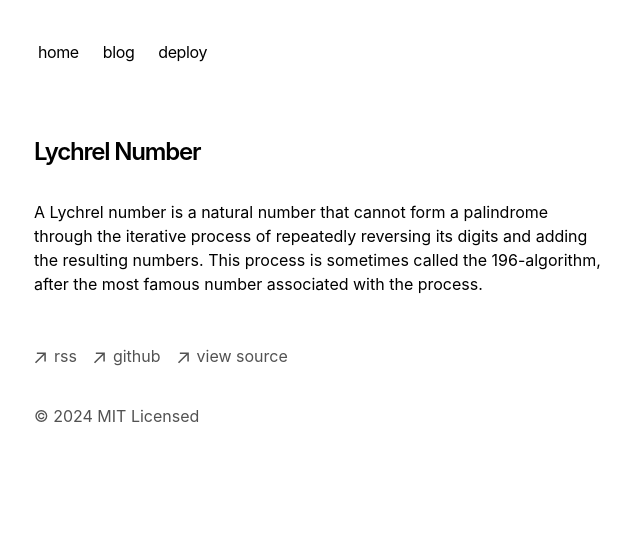
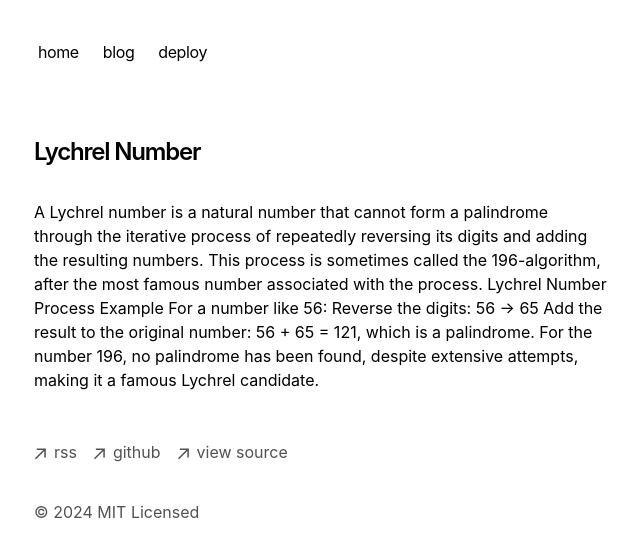
Before and after one commit to extinctsion/lyrchel_number_app, a Next.js app: page / in a window 1280 px wide. Shown: the top 556 px of the page, without its empty margins (318-958 px from the left). Built offline with nearby package versions, Linux system fonts and the light colour scheme.

Commit message:
Added example

```diff
--- a/app/page.tsx
+++ b/app/page.tsx
@@ -38,7 +38,13 @@ export default function Page() {
         {`A Lychrel number is a natural number that cannot form a palindrome through
         the iterative process of repeatedly reversing its digits and adding the resulting numbers.
         This process is sometimes called the 196-algorithm,
-        after the most famous number associated with the process.`}
+        after the most famous number associated with the process.
+        Lychrel Number Process Example
+For a number like 56:
+
+Reverse the digits: 56 → 65
+Add the result to the original number: 56 + 65 = 121, which is a palindrome.
+For the number 196, no palindrome has been found, despite extensive attempts, making it a famous Lychrel candidate.`}
       </p>
       {/* <button onClick={handleLyrchelCalculation} className="my-4 px-4 py-2 bg-blue-500 text-white">
         Calculate Lyrchel Number Using 196 Algorithm
```
